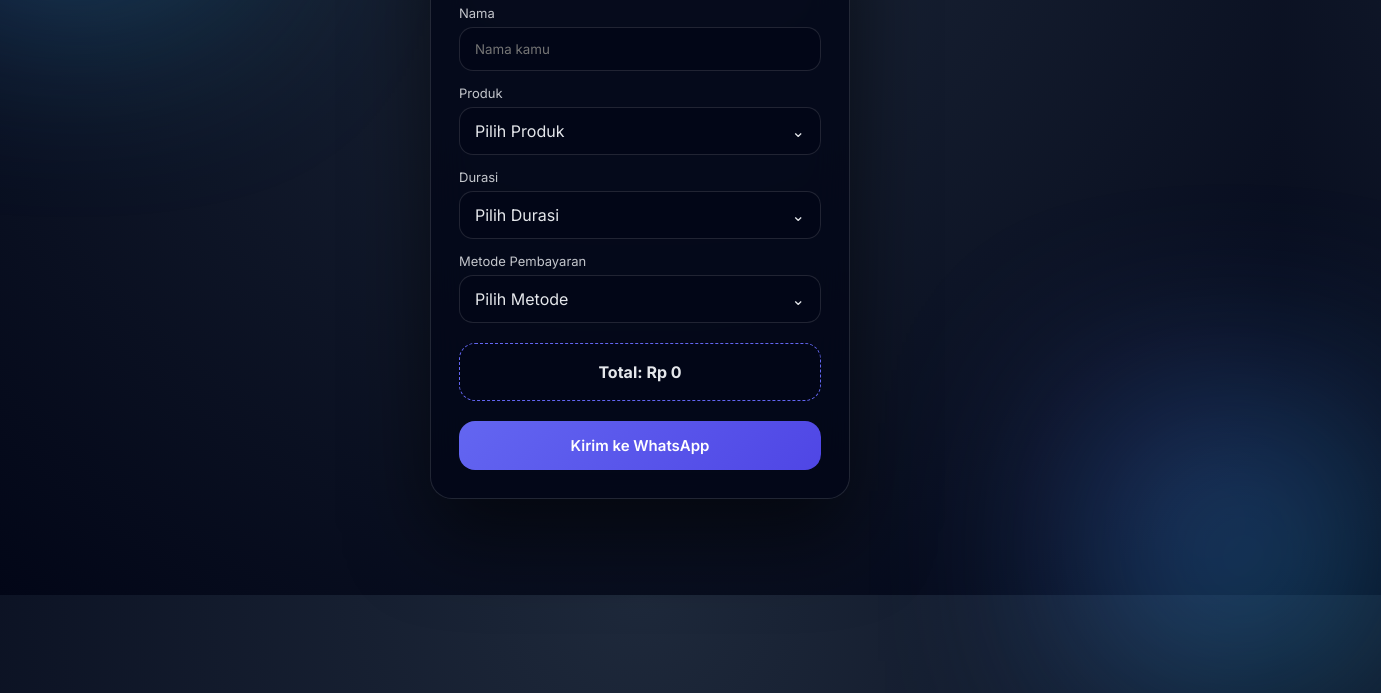
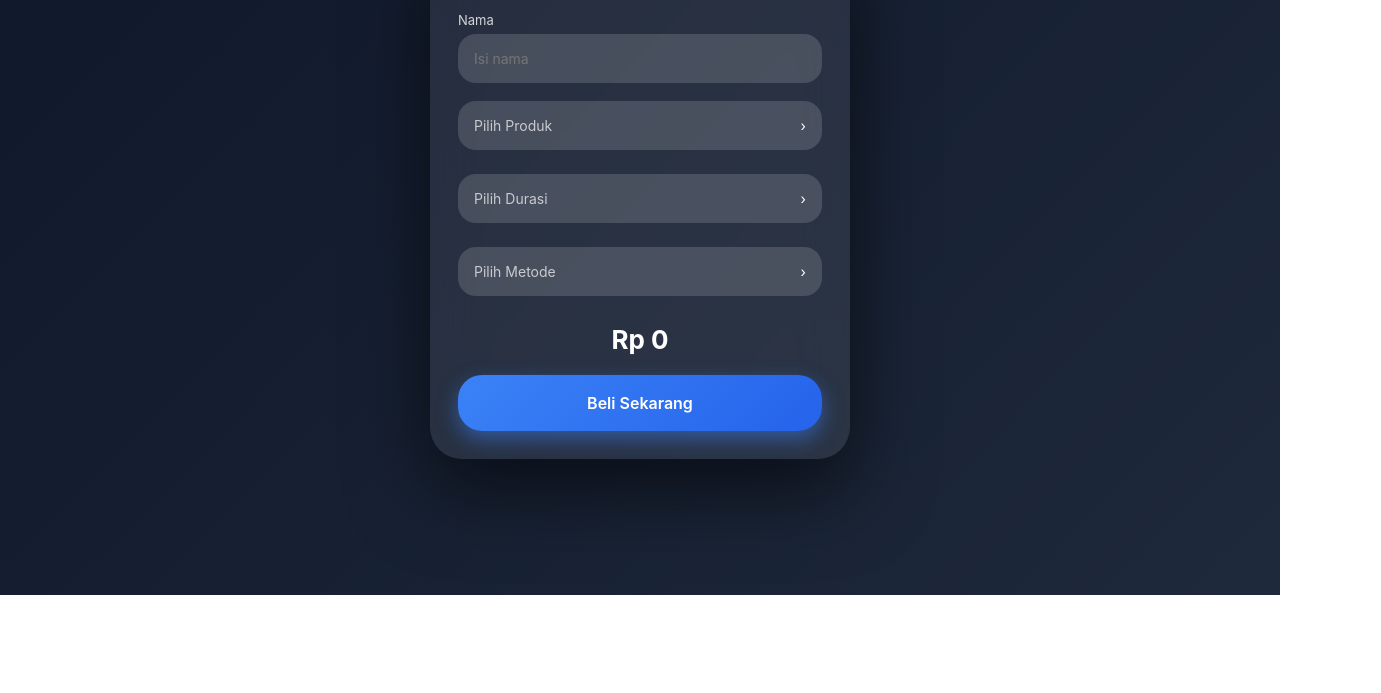
Before and after one commit to Babasbotz/kasir-online, a plain HTML site: page index.html in a window 1280 px wide. Shown: the part 205-898 px from the top of the page, 1381 px wide, since content can reach past the window. After the commit the page ends 800 px from the top, so only its background shows below. Drawn offline with Linux system fonts and the light colour scheme.

Commit message:
Update index.html

```diff
--- a/index.html
+++ b/index.html
@@ -3,296 +3,236 @@
 <head>
 <meta charset="UTF-8">
 <meta name="viewport" content="width=device-width, initial-scale=1.0">
-<title>Payment Order</title>
-
-<link href="https://fonts.googleapis.com/css2?family=Inter:wght@400;600;700&display=swap" rel="stylesheet">
-
+<title>Pembayaran Inline Dropdown</title>
 <style>
-:root{
-  --primary:#6366f1;
-  --accent:#22d3ee;
-  --bg:#020617;
-  --card:rgba(2,6,23,.78);
-  --border:rgba(255,255,255,.12);
-  --text:#e5e7eb;
-}
-
-*{box-sizing:border-box;font-family:'Inter',sans-serif;}
-
+*{box-sizing:border-box;font-family:-apple-system,BlinkMacSystemFont,"SF Pro Display",system-ui;margin:0;padding:0;}
 body{
-  margin:0;
   min-height:100vh;
   display:flex;
   justify-content:center;
   align-items:center;
-  background:radial-gradient(circle at top,#1e293b,#020617);
-  color:var(--text);
-  overflow:hidden;
+  background:linear-gradient(135deg,#0f172a,#1e293b);
+  color:#fff;
 }
-
-/* background */
-.blob{
-  position:absolute;
-  width:300px;
-  height:300px;
-  background:linear-gradient(135deg,var(--primary),var(--accent));
-  filter:blur(100px);
-  opacity:.35;
-  animation:float 12s infinite alternate;
-}
-.blob:nth-child(1){top:-80px;left:-80px;}
-.blob:nth-child(2){bottom:-100px;right:-100px;animation-delay:4s;}
-@keyframes float{to{transform:translateY(-40px) scale(1.1);}}
-
-/* card */
 .card{
   width:100%;
   max-width:420px;
   padding:28px;
-  border-radius:22px;
-  background:var(--card);
-  backdrop-filter:blur(18px);
-  border:1px solid var(--border);
-  box-shadow:0 40px 80px rgba(0,0,0,.55);
-  z-index:1;
-  animation:cardIn .8s ease;
+  border-radius:32px;
+  background:rgba(255,255,255,.08);
+  backdrop-filter:blur(25px);
+  box-shadow:0 30px 80px rgba(0,0,0,.6);
 }
-@keyframes cardIn{
-  from{opacity:0;transform:translateY(40px);}
+h2{text-align:center;margin-bottom:24px;font-weight:700;font-size:24px;}
+
+.input-group{margin-bottom:18px;}
+.input-group label{display:block;font-size:13px;opacity:.8;margin-bottom:6px;}
+.input-group input{
+  width:100%;
+  padding:16px;
+  border:none;
+  border-radius:18px;
+  background:rgba(255,255,255,.15);
+  color:#fff;
+  font-size:14px;
 }
 
-h1{text-align:center;margin:0;}
-.subtitle{
-  text-align:center;
-  font-size:13px;
-  opacity:.7;
-  margin:6px 0 24px;
-}
-
-.group{margin-bottom:14px;}
-label{font-size:13px;opacity:.85;display:block;margin-bottom:6px;}
-
-input{
+/* dropdown inline card */
+.dropdown-card{
   width:100%;
-  padding:13px 15px;
-  border-radius:14px;
-  background:#020617;
-  border:1px solid var(--border);
-  color:white;
-  outline:none;
-}
-
-/* dropdown */
-.dropdown{position:relative;}
-.dropdown-btn{
-  padding:13px 15px;
-  border-radius:14px;
-  background:#020617;
-  border:1px solid var(--border);
+  padding:16px;
+  border-radius:18px;
+  background:rgba(255,255,255,.15);
+  color:#fff;
+  font-size:14px;
   cursor:pointer;
   display:flex;
   justify-content:space-between;
   align-items:center;
+  margin-bottom:8px;
+  position:relative;
+  user-select:none;
 }
-.dropdown-list{
-  position:absolute;
-  left:0;right:0;
-  top:110%;
-  background:#020617;
-  border:1px solid var(--border);
+.dropdown-card span.placeholder{opacity:.7;}
+.chevron{transition:.3s;transform:rotate(0deg);}
+.chevron.open{transform:rotate(90deg);}
+
+/* dropdown options inline */
+.dropdown-options{
+  position:relative;
+  background:rgba(255,255,255,.12);
   border-radius:16px;
+  margin-bottom:16px;
   overflow:hidden;
-  box-shadow:0 20px 40px rgba(0,0,0,.6);
-  opacity:0;
-  transform:translateY(10px);
-  pointer-events:none;
-  transition:.35s;
-  z-index:10;
+  max-height:0;
+  transition:max-height .3s ease;
 }
-.dropdown.open .dropdown-list{
-  opacity:1;
-  transform:translateY(0);
-  pointer-events:auto;
+.dropdown-options.show{max-height:300px;}
+.dropdown-options div{
+  padding:14px;
+  text-align:center;
+  cursor:pointer;
+  transition:.2s;
 }
-.dropdown-item{
-  padding:14px 16px;
-  cursor:pointer;
+.dropdown-options div:hover{background:rgba(255,255,255,.2);}
+.dropdown-options div.selected{color:#60a5fa;font-weight:600;}
+
+/* harga */
+.total{text-align:center;font-size:26px;font-weight:700;margin:20px 0;}
+.payment-box{
+  background:rgba(255,255,255,.12);
+  border-radius:18px;
+  padding:14px;
+  text-align:center;
+  margin-bottom:18px;
 }
-.dropdown-item:hover{
-  background:rgba(99,102,241,.15);
-}
+.payment-box img{width:160px;border-radius:14px;margin-top:10px;}
 
-/* total */
-.total{
-  margin:20px 0;
-  padding:18px;
-  border-radius:16px;
-  background:#020617;
-  border:1px dashed var(--primary);
-  text-align:center;
-  font-weight:700;
-}
-.total.animate{
-  animation:pulse .6s ease;
-}
-@keyframes pulse{
-  50%{transform:scale(1.05);box-shadow:0 0 30px rgba(99,102,241,.55);}
-}
-
-/* button */
+/* buttons */
 button{
   width:100%;
-  padding:15px;
+  padding:18px;
   border:none;
-  border-radius:16px;
-  background:linear-gradient(135deg,#6366f1,#4f46e5);
-  color:white;
-  font-size:15px;
+  border-radius:24px;
+  font-size:16px;
   font-weight:600;
+  color:#fff;
   cursor:pointer;
-  display:flex;
-  align-items:center;
-  justify-content:center;
-  gap:10px;
   transition:.3s;
 }
-button.loading{
-  pointer-events:none;
-  opacity:.85;
-}
-.spinner{
-  width:18px;
-  height:18px;
-  border:3px solid rgba(255,255,255,.3);
-  border-top:3px solid white;
-  border-radius:50%;
-  animation:spin .8s linear infinite;
-}
-@keyframes spin{to{transform:rotate(360deg);}}
+button:hover{transform:scale(1.02);}
+.beli{background:linear-gradient(135deg,#3b82f6,#2563eb);box-shadow:0 8px 20px rgba(59,130,246,.5);}
+.wa{background:linear-gradient(135deg,#22c55e,#16a34a);box-shadow:0 8px 20px rgba(34,197,94,.5);}
+
+.timer{text-align:center;margin-top:14px;font-size:14px;opacity:.8;}
+.error{text-align:center;font-size:13px;color:#fca5a5;margin-bottom:12px;}
+.hidden{display:none;}
+.fade{animation:fade .4s ease;}
+@keyframes fade{from{opacity:0;transform:translateY(10px);}to{opacity:1;transform:translateY(0);}}
 </style>
 </head>
 <body>
 
-<div class="blob"></div>
-<div class="blob"></div>
+<div class="card">
+<h2>💳 Pembayaran Modern</h2>
 
-<div class="card">
-  <h1>Payment Order</h1>
-  <div class="subtitle">Konfirmasi via WhatsApp</div>
+<div class="input-group">
+<label>Nama</label>
+<input id="nama" placeholder="Isi nama">
+</div>
 
-  <div class="group">
-    <label>Nama</label>
-    <input id="nama" placeholder="Nama kamu">
-  </div>
+<!-- Produk -->
+<div class="dropdown-card" onclick="toggleDropdown('produk')">
+  <span class="placeholder">Pilih Produk</span>
+  <span class="chevron">›</span>
+</div>
+<div class="dropdown-options" id="options-produk">
+  <div onclick="selectOption('produk','Premium')">Premium</div>
+  <div onclick="selectOption('produk','Sewabot')">Sewabot</div>
+</div>
 
-  <div class="group dropdown" data-name="produk">
-    <label>Produk</label>
-    <div class="dropdown-btn"><span>Pilih Produk</span>⌄</div>
-    <div class="dropdown-list">
-      <div class="dropdown-item" data-value="Premium User">Premium User</div>
-      <div class="dropdown-item" data-value="Sewabot Grup">Sewabot Grup</div>
-    </div>
-  </div>
+<!-- Durasi -->
+<div class="dropdown-card" onclick="toggleDropdown('durasi')">
+  <span class="placeholder">Pilih Durasi</span>
+  <span class="chevron">›</span>
+</div>
+<div class="dropdown-options" id="options-durasi">
+  <div onclick="selectOption('durasi','1')">1 Bulan</div>
+  <div onclick="selectOption('durasi','3')">3 Bulan</div>
+  <div onclick="selectOption('durasi','12')">12 Bulan</div>
+</div>
 
-  <div class="group dropdown" data-name="durasi">
-    <label>Durasi</label>
-    <div class="dropdown-btn"><span>Pilih Durasi</span>⌄</div>
-    <div class="dropdown-list">
-      <div class="dropdown-item" data-value="1 Bulan">1 Bulan</div>
-      <div class="dropdown-item" data-value="3 Bulan">3 Bulan</div>
-      <div class="dropdown-item" data-value="1 Tahun">1 Tahun</div>
-    </div>
-  </div>
+<!-- Payment -->
+<div class="dropdown-card" onclick="toggleDropdown('payment')">
+  <span class="placeholder">Pilih Metode</span>
+  <span class="chevron">›</span>
+</div>
+<div class="dropdown-options" id="options-payment">
+  <div onclick="selectOption('payment','gopay')">GoPay</div>
+  <div onclick="selectOption('payment','dana')">DANA</div>
+  <div onclick="selectOption('payment','qris')">QRIS</div>
+</div>
 
-  <div class="group dropdown" data-name="payment">
-    <label>Metode Pembayaran</label>
-    <div class="dropdown-btn"><span>Pilih Metode</span>⌄</div>
-    <div class="dropdown-list">
-      <div class="dropdown-item" data-value="Dana">Dana</div>
-      <div class="dropdown-item" data-value="OVO">OVO</div>
-      <div class="dropdown-item" data-value="GoPay">GoPay</div>
-      <div class="dropdown-item" data-value="Transfer Bank">Transfer Bank</div>
-    </div>
-  </div>
+<div id="paymentInfo" class="payment-box hidden"></div>
+<div id="harga" class="total">Rp 0</div>
+<div id="error" class="error hidden">Lengkapi semua data terlebih dahulu</div>
 
-  <div class="total" id="totalBox">
-    Total: <span id="harga">Rp 0</span>
-  </div>
+<button id="btnBeli" class="beli" onclick="beli()">Beli Sekarang</button>
+<div id="timer" class="timer hidden"></div>
 
-  <button id="btnWA" onclick="kirimWA()">
-    <span id="btnText">Kirim ke WhatsApp</span>
-  </button>
+<div id="afterBuy" class="hidden fade">
+  <input type="file" accept="image/*">
+  <button class="wa" onclick="kirimWA()">Kirim ke WhatsApp</button>
+</div>
 </div>
 
 <script>
-const hargaProduk={
-  "Premium User":{"1 Bulan":15000,"3 Bulan":40000,"1 Tahun":120000},
-  "Sewabot Grup":{"1 Bulan":20000,"3 Bulan":55000,"1 Tahun":150000}
-};
+let produk="", durasi=0, payment="";
+const hargaProduk={Premium:{1:15000,3:40000,12:120000},Sewabot:{1:25000,3:70000,12:200000}};
 
-let data={produk:"",durasi:"",payment:""};
-let currentTotal=0;
+function toggleDropdown(type){
+  const options = document.getElementById(`options-${type}`);
+  const chevron = document.querySelector(`#options-${type}`).previousElementSibling.querySelector('.chevron');
+  options.classList.toggle('show');
+  chevron.classList.toggle('open');
+}
 
-document.querySelectorAll(".dropdown").forEach(dd=>{
-  const btn=dd.querySelector(".dropdown-btn");
-  const span=btn.querySelector("span");
+function selectOption(type,value){
+  const dropdown = document.getElementById(`options-${type}`).previousElementSibling;
+  dropdown.querySelector('span').innerText = value;
+  document.querySelectorAll(`#options-${type} div`).forEach(d=>d.classList.remove('selected'));
+  event.target.classList.add('selected');
 
-  btn.onclick=()=>dd.classList.toggle("open");
-  dd.querySelectorAll(".dropdown-item").forEach(item=>{
-    item.onclick=()=>{
-      span.innerText=item.innerText;
-      data[dd.dataset.name]=item.dataset.value;
-      dd.classList.remove("open");
-      updateHarga();
-    };
-  });
-});
-
-function animateTotal(target){
-  const el=harga;
-  const box=totalBox;
-  let start=currentTotal,startTime=null;
-  box.classList.remove("animate");void box.offsetWidth;box.classList.add("animate");
-
-  function step(t){
-    if(!startTime) startTime=t;
-    const p=Math.min((t-startTime)/450,1);
-    const v=Math.floor(start+(target-start)*p);
-    el.innerText="Rp "+v.toLocaleString("id-ID");
-    if(p<1) requestAnimationFrame(step);
-    else currentTotal=target;
-  }
-  requestAnimationFrame(step);
+  if(type==="produk") produk=value;
+  if(type==="durasi") durasi=parseInt(value);
+  if(type==="payment") payment=value;
+  if(type==="payment") updatePaymentInfo();
+  updateHarga();
+  toggleDropdown(type);
 }
 
 function updateHarga(){
-  if(data.produk&&data.durasi){
-    animateTotal(hargaProduk[data.produk][data.durasi]);
-  }else animateTotal(0);
+  if(produk && durasi){
+    harga.innerText="Rp "+hargaProduk[produk][durasi].toLocaleString("id-ID");
+  }
+}
+
+function updatePaymentInfo(){
+  paymentInfo.classList.remove("hidden");
+  if(payment==="gopay") paymentInfo.innerHTML="GoPay<br><b>0812-XXXX-XXXX</b>";
+  else if(payment==="dana") paymentInfo.innerHTML="DANA<br><b>0853-XXXX-XXXX</b>";
+  else if(payment==="qris") paymentInfo.innerHTML=`QRIS<br><img src="https://i.imgur.com/8QfQG7Q.png">`;
+}
+
+function beli(){
+  error.classList.add("hidden");
+  if(!nama.value||!produk||!durasi||!payment){
+    error.classList.remove("hidden");
+    return;
+  }
+  btnBeli.classList.add("hidden");
+  let waktu=60;
+  timer.classList.remove("hidden");
+  const i=setInterval(()=>{
+    timer.innerText=`Sisa waktu pembayaran: 00:${String(waktu).padStart(2,"0")}`;
+    if(waktu===0){
+      clearInterval(i);
+      timer.classList.add("hidden");
+      afterBuy.classList.remove("hidden");
+      return;
+    }
+    waktu--;
+  },1000);
 }
 
 function kirimWA(){
-  if(!nama.value||!data.produk||!data.durasi||!data.payment){
-    alert("Lengkapi semua data");
-    return;
-  }
-
-  const btn=document.getElementById("btnWA");
-  btn.classList.add("loading");
-  btn.innerHTML=`<div class="spinner"></div> Menghubungkan WhatsApp...`;
-
-  const pesan=`📦 *ORDER BARU*
-👤 Nama: ${nama.value}
-📦 Produk: ${data.produk}
-⏳ Durasi: ${data.durasi}
-💳 Pembayaran: ${data.payment}
-💰 Total: ${harga.innerText}`;
-
-  setTimeout(()=>{
-    window.open("https://wa.me/6281274717032?text="+encodeURIComponent(pesan),"_blank");
-    btn.classList.remove("loading");
-    btn.innerHTML=`<span id="btnText">Kirim ke WhatsApp</span>`;
-  },1000);
+  const pesan=`Halo Admin,
+Nama: ${nama.value}
+Produk: ${produk}
+Durasi: ${durasi} Bulan
+Payment: ${payment}
+Total: ${harga.innerText}`;
+  window.open("https://wa.me/6281274717032?text="+encodeURIComponent(pesan), "_blank");
 }
 </script>
 
```
